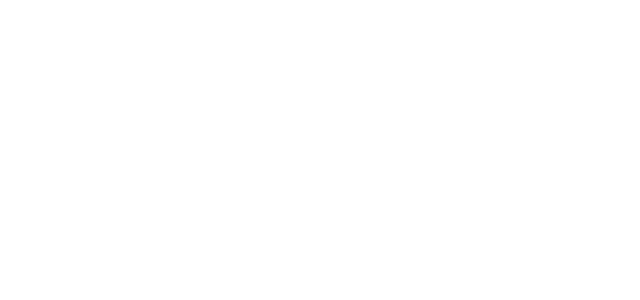
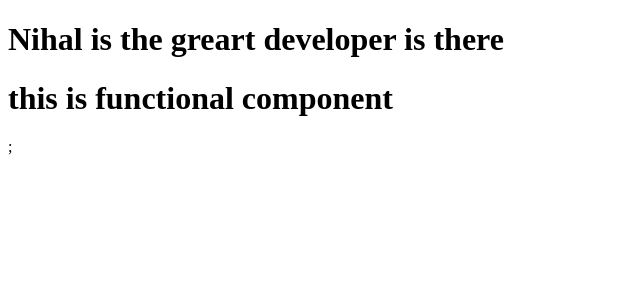
Before and after one commit to nihalsandhu09/ReactByNihalSandhu, a React (Vite) app: page / in a window 1280 px wide. Shown: the top 300 px of the page, without its empty margins (0-640 px from the left). Built offline with nearby package versions, Linux system fonts and the light colour scheme.

Commit message:
componnets

```diff
--- a/App.js
+++ b/App.js
@@ -23,9 +23,15 @@
 import React from "react";
 import ReactDOM from "react-dom/client";
 
-const jsxHeading = (
+const TitleComponent = () => (
   <h1 id="heading ">Nihal is the greart developer is there </h1>
 );
-console.log(jsxHeading);
+
+const HeadingComponent = () => (
+  <div id="container">
+    <TitleComponent />
+    <h1> this is functional component </h1>;
+  </div>
+);
 const root = ReactDOM.createRoot(document.getElementById("root"));
-root.render();
+root.render(<HeadingComponent />);
```
